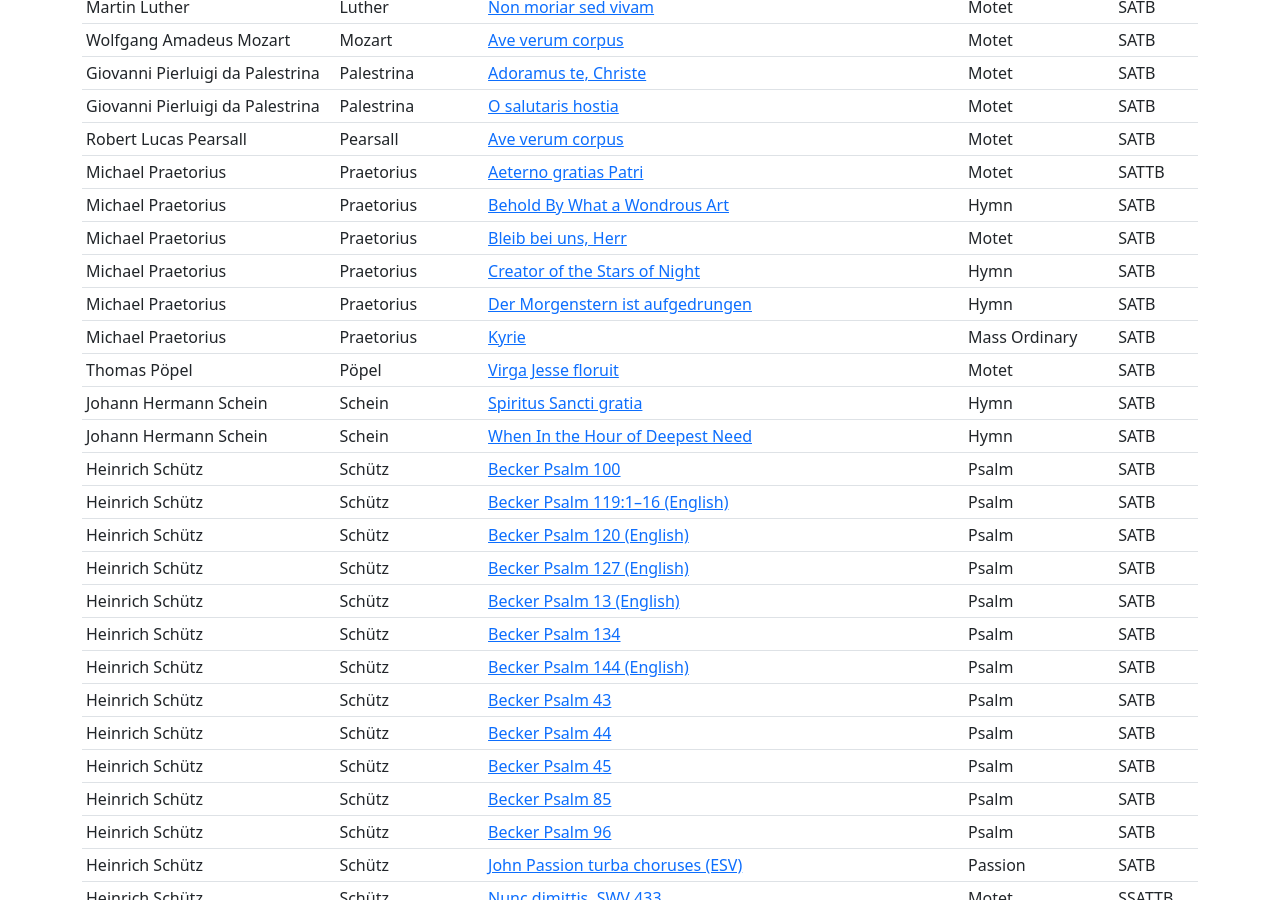
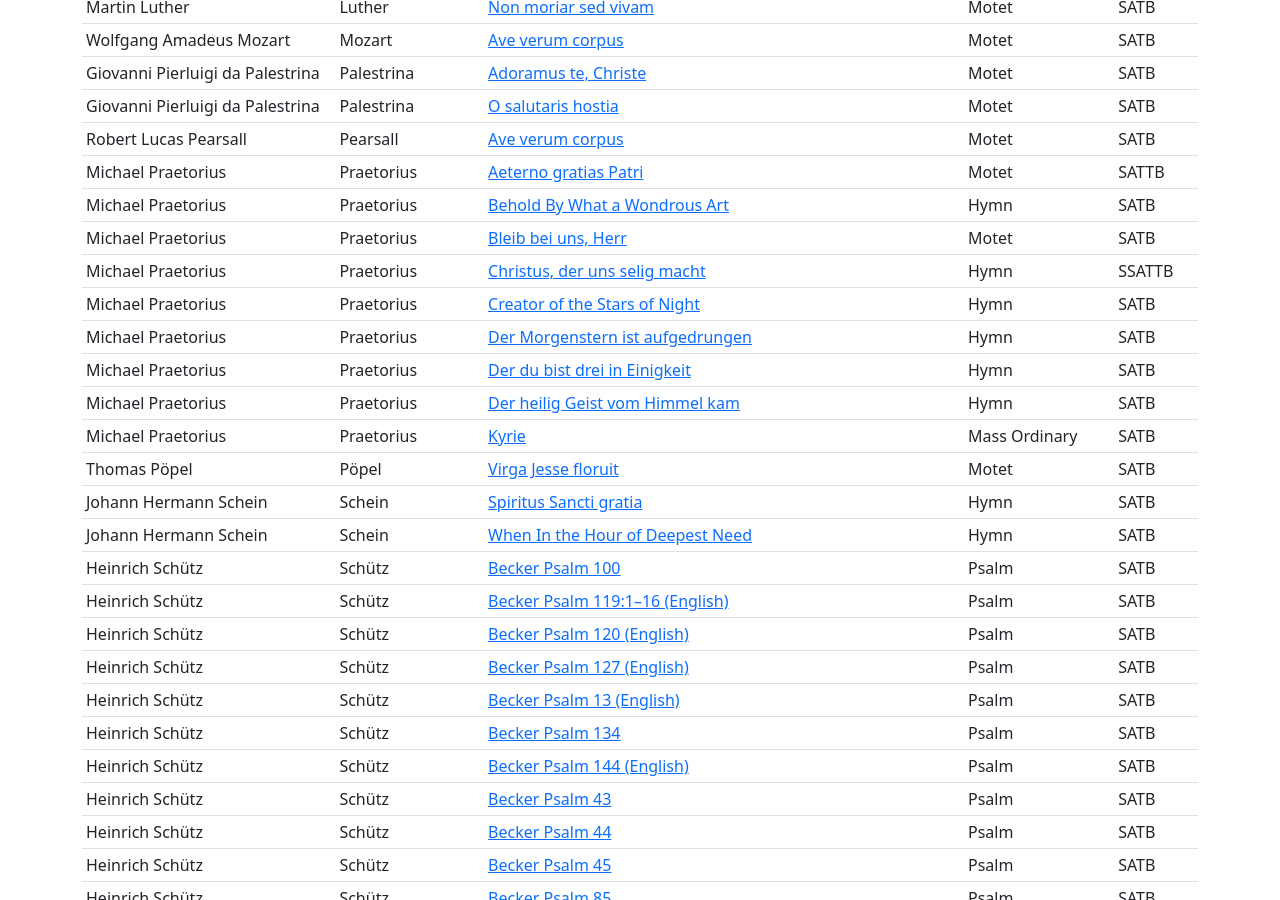
Before and after one commit to coranglais16/liturgical-music, a Jekyll site: the page built from docs/index.md, in a window 1280 px wide and 900 px high, scrolled down 1834 px. Built offline with Jekyll 4.4.1, drawn with Linux system fonts in a browser that asks for light colours; our own code applies the rules of GitHub Pages for plain Markdown files; a style sheet for code colours, icons or effects is not loaded.

```diff
--- a/docs/_data/database.yml
+++ b/docs/_data/database.yml
@@ -310,6 +310,12 @@
   genre: Motet
   voicing: SATB
   sort: Praetorius
+- path: /assets/pdf/Praetorius Christus, der uns selig macht.pdf
+  title: Christus, der uns selig macht
+  composer: Michael Praetorius
+  genre: Hymn
+  voicing: SSATTB
+  sort: Praetorius
 - path: /assets/pdf/Praetorius Creator of the Stars of Night.pdf
   title: Creator of the Stars of Night
   composer: Michael Praetorius
@@ -318,6 +324,18 @@
   sort: Praetorius
 - path: /assets/pdf/Praetorius Der Morgenstern ist aufgedrungen.pdf
   title: Der Morgenstern ist aufgedrungen
+  composer: Michael Praetorius
+  genre: Hymn
+  voicing: SATB
+  sort: Praetorius
+- path: /assets/pdf/Praetorius Der du bist drei in Einigkeit.pdf
+  title: Der du bist drei in Einigkeit
+  composer: Michael Praetorius
+  genre: Hymn
+  voicing: SATB
+  sort: Praetorius
+- path: /assets/pdf/Praetorius Der heilig Geist vom Himmel kam.pdf
+  title: Der heilig Geist vom Himmel kam
   composer: Michael Praetorius
   genre: Hymn
   voicing: SATB
```
Also changed, not shown: 4 other files.
